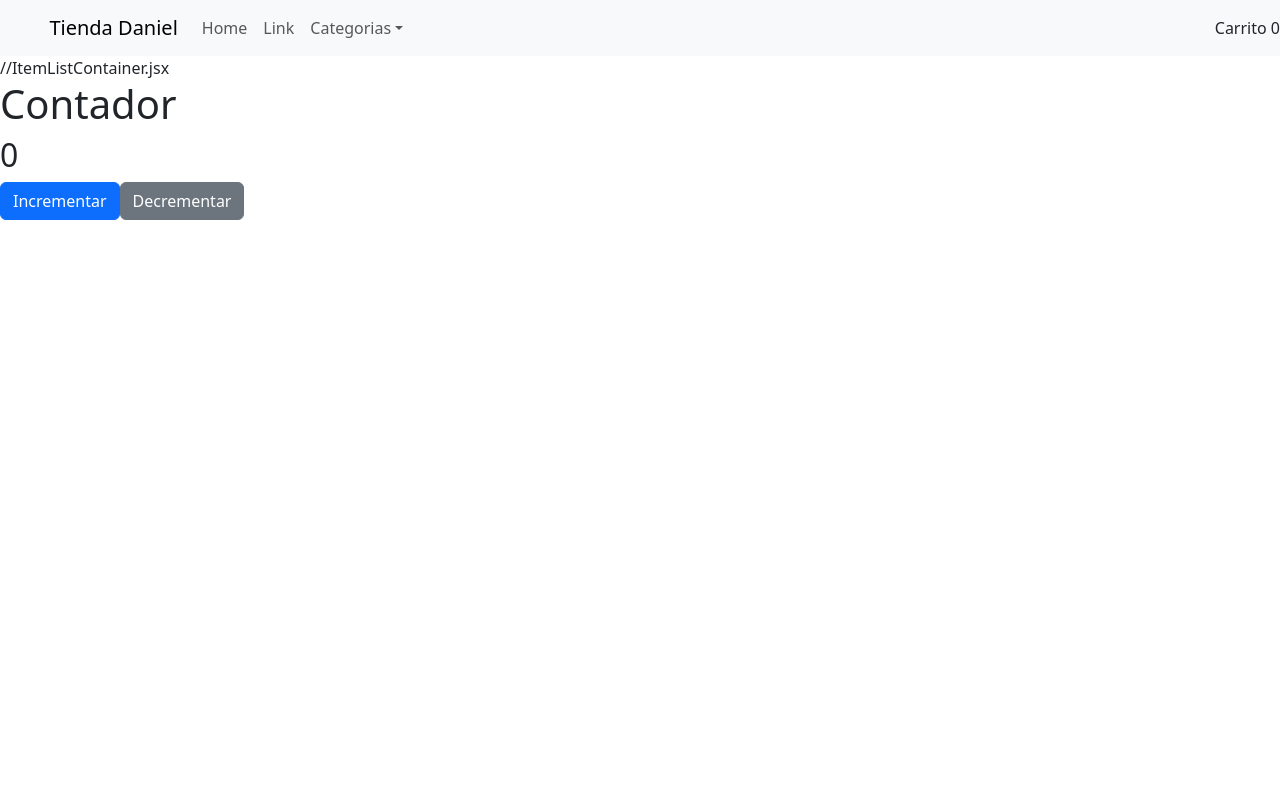
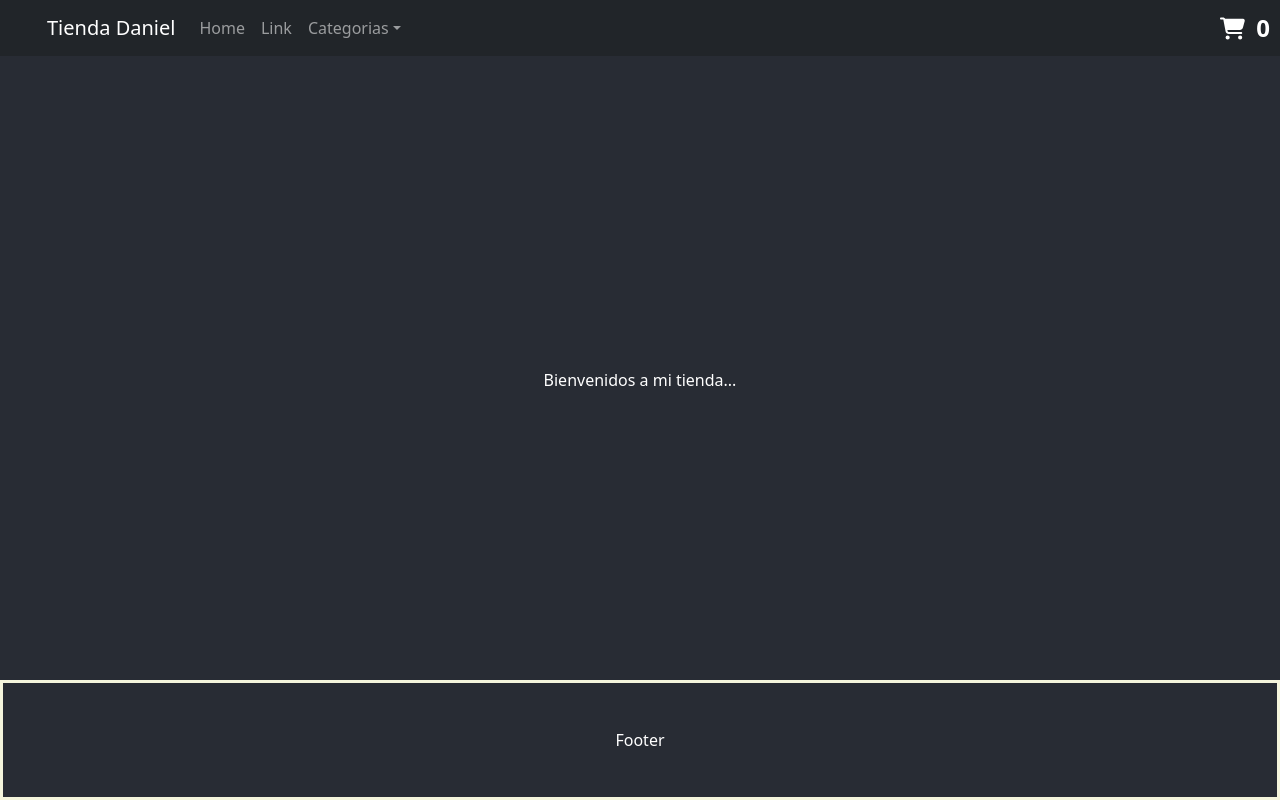
Before and after one commit to danielalejandroalanis/coder-comision-47160, a React app: page / in a window 1280 px wide. Built offline with nearby package versions, Linux system fonts and the light colour scheme; the HTML template or start-up script is replaced by a standard one.

Commit message:
Se agrega primera preentrega

```diff
--- a/package.json
+++ b/package.json
@@ -11,10 +11,14 @@
     "preview": "vite preview"
   },
   "dependencies": {
+    "@fortawesome/fontawesome-svg-core": "^6.4.2",
+    "@fortawesome/free-solid-svg-icons": "^6.4.2",
+    "@fortawesome/react-fontawesome": "^0.2.0",
     "bootstrap": "^5.3.1",
     "react": "^18.2.0",
     "react-bootstrap": "^2.8.0",
-    "react-dom": "^18.2.0"
+    "react-dom": "^18.2.0",
+    "sass": "^1.65.1"
   },
   "devDependencies": {
     "@types/react": "^18.2.15",
--- a/src/App.css
+++ /dev/null
@@ -1,6 +0,0 @@
-.aplicacion {
-  color: red;
-  background-color: blue;
-  font-size: 20px;
-  padding-top: 10px;
-}
--- a/src/App.jsx
+++ b/src/App.jsx
@@ -1,45 +1,25 @@
-import {useState} from 'react';
-import ButtonComponent from './components/ButtonComponent/ButtonComponent';
-import NavBarComponent from './components/NavBarComponent/NavBarComponent';
+//Components
+import NavBarComponent from "./components/NavBarComponent/NavBarComponent";
+import ItemListContainer from "./components/ItemListContainer/ItemListContainer";
 
-import 'bootstrap/dist/css/bootstrap.min.css';
+
+//Styles
+import styles from "./App.module.scss";
+import "bootstrap/dist/css/bootstrap.min.css";
+import TypeWriterComponent from "./components/TypeWriterComponent/TypeWriterComponent";
 
 const App = () => {
+  return (
+    <div className={styles.appContainer}>
+      <nav className={styles.navContainer}>
+        <NavBarComponent />
+      </nav>
+      <main className={styles.mainContainer}>
+        <ItemListContainer greeting="Bienvenidos a mi tienda..." />
+      </main>
+      <footer className={styles.footerContainer}>Footer</footer>
+    </div>
+  );
+};
 
-  // Se desestructura del hook useState, el primer elemento es el valor del estado, el segundo es la funcion que permite modificar el estado
-  //El primer valor, en este caso count, es el valor inicial del estado
-  const [count, setCount] = useState(0);
-
-  const incrementar = () => {
-    setCount(count + 1)
-  }
-
-  const decrementar = () => {
-    setCount(count - 1)
-  }
-
-  console.log(count)
-
-  return (
-
-    <div>
-      <NavBarComponent />
-      //ItemListContainer.jsx
-      {/* <ButtonComponent label="Boton principal" bsButtonType="primary" />
-
-      <br />
-      <ButtonComponent label="Boton secundario" bsButtonType="secondary"/>
-      <ButtonComponent label="Boton terciario" bsButtonType="outline-info"/> */}
-
-      <div>
-        <h1>Contador</h1>
-        <h2>{count}</h2>
-        <ButtonComponent label="Incrementar" bsButtonType="primary" onClickFunction={incrementar} />
-        <ButtonComponent label="Decrementar" bsButtonType="secondary" onClickFunction={decrementar}/>
-      </div>
-
-    </div>
-  )
-}
-
-export default App
+export default App;
--- /dev/null
+++ b/src/App.module.scss
@@ -0,0 +1,36 @@
+.appContainer {
+  display: flex;
+  flex-direction: column;
+  height: 100vh;
+  width: 100vw;
+  background-color: #282c34;
+  color: white;
+
+  .navContainer {
+    align-items: flex-start;
+    width: 100vw;
+    height: 10%;
+  }
+
+  .mainContainer {
+    display: flex;
+    flex-direction: column;
+    align-items: center;
+    justify-content: center;
+    align-self: center;
+    width: 100vw;
+    height: 75%;
+  }
+
+  .footerContainer {
+    display: flex;
+    justify-content: center;
+    align-items: center;
+    align-self: end;
+    height: 15%;
+    width: 100vw;
+    border-color: beige;
+    border-style: solid;
+  }
+
+}
--- a/src/components/ButtonComponent/ButtonComponent.css
+++ /dev/null
@@ -1,3 +0,0 @@
-.buttonStyles {
-    background-color: #4CAF50;
-}
--- a/src/components/CartWidget/CartWidget.jsx
+++ b/src/components/CartWidget/CartWidget.jsx
@@ -1,9 +1,13 @@
+import { faCartShopping } from "@fortawesome/free-solid-svg-icons";
+import { FontAwesomeIcon } from "@fortawesome/react-fontawesome";
+import styles from "./CartWidget.module.scss";
 const CartWidget = () => {
-
-    return (
-        <div>Carrito 0</div>
-
-    )
-}
+  return (
+    <div className={styles.cartContainer}>
+      <FontAwesomeIcon icon={faCartShopping} />
+      <strong> 0 </strong>
+    </div>
+  );
+};
 
 export default CartWidget;
--- /dev/null
+++ b/src/components/CartWidget/CartWidget.module.scss
@@ -0,0 +1,19 @@
+.cartContainer {
+    display: flex;
+    justify-content: space-between;
+    align-items: center;
+    position: relative;
+    margin: 0 10px;
+    cursor: pointer;
+    width: 50px;
+
+    svg {
+        width: 25px;
+        height: 25px;
+    }
+
+    strong{
+
+        font-size: 1.5rem;
+    }
+}
--- /dev/null
+++ b/src/components/ItemListContainer/ItemListContainer.jsx
@@ -0,0 +1,6 @@
+
+const ItemListContainer = ({ greeting }) => {
+  return <div>{greeting}</div>;
+};
+
+export default ItemListContainer;
--- a/src/components/NavBarComponent/NavBarComponent.jsx
+++ b/src/components/NavBarComponent/NavBarComponent.jsx
@@ -6,7 +6,7 @@ import CartWidget from '../CartWidget/CartWidget';
 
 const NavBarComponent = () => {
   return (
-    <Navbar expand="lg" className="bg-body-tertiary">
+    <Navbar expand="lg" bg="dark" variant='dark'>
       <Container>
         <Navbar.Brand href="#home">Tienda Daniel</Navbar.Brand>
         <Navbar.Toggle aria-controls="basic-navbar-nav" />
--- a/src/main.jsx
+++ b/src/main.jsx
@@ -1,7 +1,6 @@
 import React from 'react'
 import ReactDOM from 'react-dom/client'
 import App from './App.jsx'
-import './index.css'
 
 
 ReactDOM.createRoot(document.getElementById('root')).render(
```
Also changed, not shown: src/Estilos.module.css (deleted, +0 -9 lines), src/index.css (deleted), 1 other file (tests, documents, lock files or other folders).
